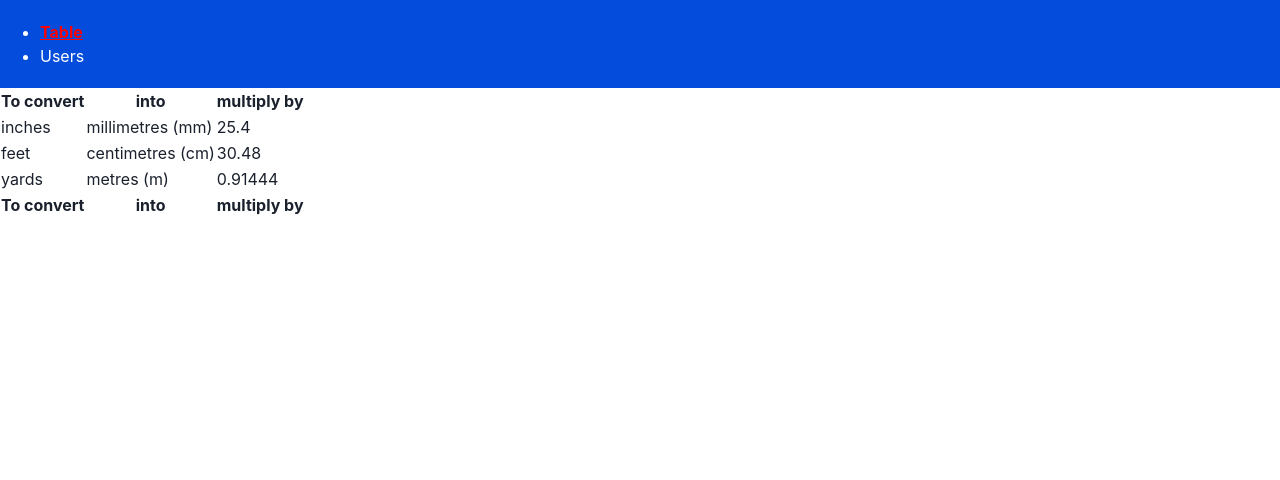
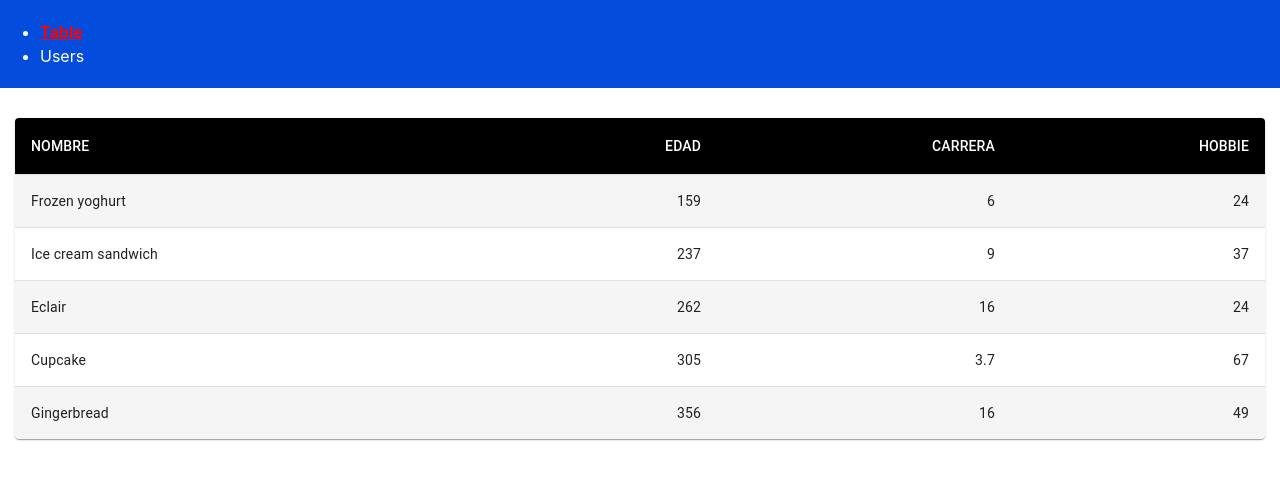
Before and after one commit to MNATorres/Ejercicio-react, a React (Create React App) app: page / in a window 1280 px wide. Shown: the top 480 px of the page. Built offline with nearby package versions, Linux system fonts and the light colour scheme.

Commit message:
se agrega tabla y se sigue modificando los componentes

```diff
--- a/package.json
+++ b/package.json
@@ -6,6 +6,7 @@
     "@chakra-ui/react": "^2.2.9",
     "@emotion/react": "^11.10.0",
     "@emotion/styled": "^11.10.0",
+    "@mui/material": "^5.10.2",
     "@testing-library/jest-dom": "^5.16.5",
     "@testing-library/react": "^13.3.0",
     "@testing-library/user-event": "^13.5.0",
--- a/src/Pages/TableUsers.tsx
+++ b/src/Pages/TableUsers.tsx
@@ -1,54 +1,82 @@
 import React from "react";
-import {
-    Table,
-    Thead,
-    Tbody,
-    Tfoot,
-    Tr,
-    Th,
-    Td,
-    TableCaption,
-    TableContainer,
-} from '@chakra-ui/react';
+import { styled } from '@mui/material/styles';
+import Table from '@mui/material/Table';
+import TableBody from '@mui/material/TableBody';
+import TableCell, { tableCellClasses } from '@mui/material/TableCell';
+import TableContainer from '@mui/material/TableContainer';
+import TableHead from '@mui/material/TableHead';
+import TableRow from '@mui/material/TableRow';
+import Paper from '@mui/material/Paper';
+
+const StyledTableCell = styled(TableCell)(({ theme }) => ({
+    [`&.${tableCellClasses.head}`]: {
+      backgroundColor: theme.palette.common.black,
+      color: theme.palette.common.white,
+    },
+    [`&.${tableCellClasses.body}`]: {
+      fontSize: 14,
+    },
+  }));
+
+  const StyledTableRow = styled(TableRow)(({ theme }) => ({
+    '&:nth-of-type(odd)': {
+      backgroundColor: theme.palette.action.hover,
+    },
+    // hide last border
+    '&:last-child td, &:last-child th': {
+      border: 0,
+    },
+  }));
+
+  function createData(
+    name: string,
+    calories: number,
+    fat: number,
+    carbs: number,
+  ) {
+    return { name, calories, fat, carbs };
+  }
+
+  const rows = [
+    createData('Frozen yoghurt', 159, 6.0, 24),
+    createData('Ice cream sandwich', 237, 9.0, 37),
+    createData('Eclair', 262, 16.0, 24),
+    createData('Cupcake', 305, 3.7, 67),
+    createData('Gingerbread', 356, 16.0, 49),
+  ];
+
 
 export default function TableUsers() {
     return (
-        <div className="table">
-            <TableContainer>
-  <Table size='sm'>
-    <Thead>
-      <Tr>
-        <Th>To convert</Th>
-        <Th>into</Th>
-        <Th isNumeric>multiply by</Th>
-      </Tr>
-    </Thead>
-    <Tbody>
-      <Tr>
-        <Td>inches</Td>
-        <Td>millimetres (mm)</Td>
-        <Td isNumeric>25.4</Td>
-      </Tr>
-      <Tr>
-        <Td>feet</Td>
-        <Td>centimetres (cm)</Td>
-        <Td isNumeric>30.48</Td>
-      </Tr>
-      <Tr>
-        <Td>yards</Td>
-        <Td>metres (m)</Td>
-        <Td isNumeric>0.91444</Td>
-      </Tr>
-    </Tbody>
-    <Tfoot>
-      <Tr>
-        <Th>To convert</Th>
-        <Th>into</Th>
-        <Th isNumeric>multiply by</Th>
-      </Tr>
-    </Tfoot>
-  </Table>
-</TableContainer>
+        <div style={{padding:"30px 15px"}} className="table">
+
+           <TableContainer component={Paper}>
+      <Table sx={{ minWidth: 700 }} aria-label="customized table">
+        <TableHead>
+          <TableRow>
+            <StyledTableCell>NOMBRE</StyledTableCell>
+            <StyledTableCell align="right">EDAD</StyledTableCell>
+            <StyledTableCell align="right">CARRERA</StyledTableCell>
+            <StyledTableCell align="right">HOBBIE</StyledTableCell>
+
+          </TableRow>
+        </TableHead>
+        <TableBody>
+          {rows.map((row) => (
+            <StyledTableRow key={row.name}>
+              <StyledTableCell component="th" scope="row">
+                {row.name}
+              </StyledTableCell>
+              <StyledTableCell align="right">{row.calories}</StyledTableCell>
+              <StyledTableCell align="right">{row.fat}</StyledTableCell>
+              <StyledTableCell align="right">{row.carbs}</StyledTableCell>
+
+            </StyledTableRow>
+          ))}
+        </TableBody>
+      </Table>
+    </TableContainer>
+
         </div>
     )
 }
```
Also changed, not shown: 1 other file (tests, documents, lock files or other folders).
